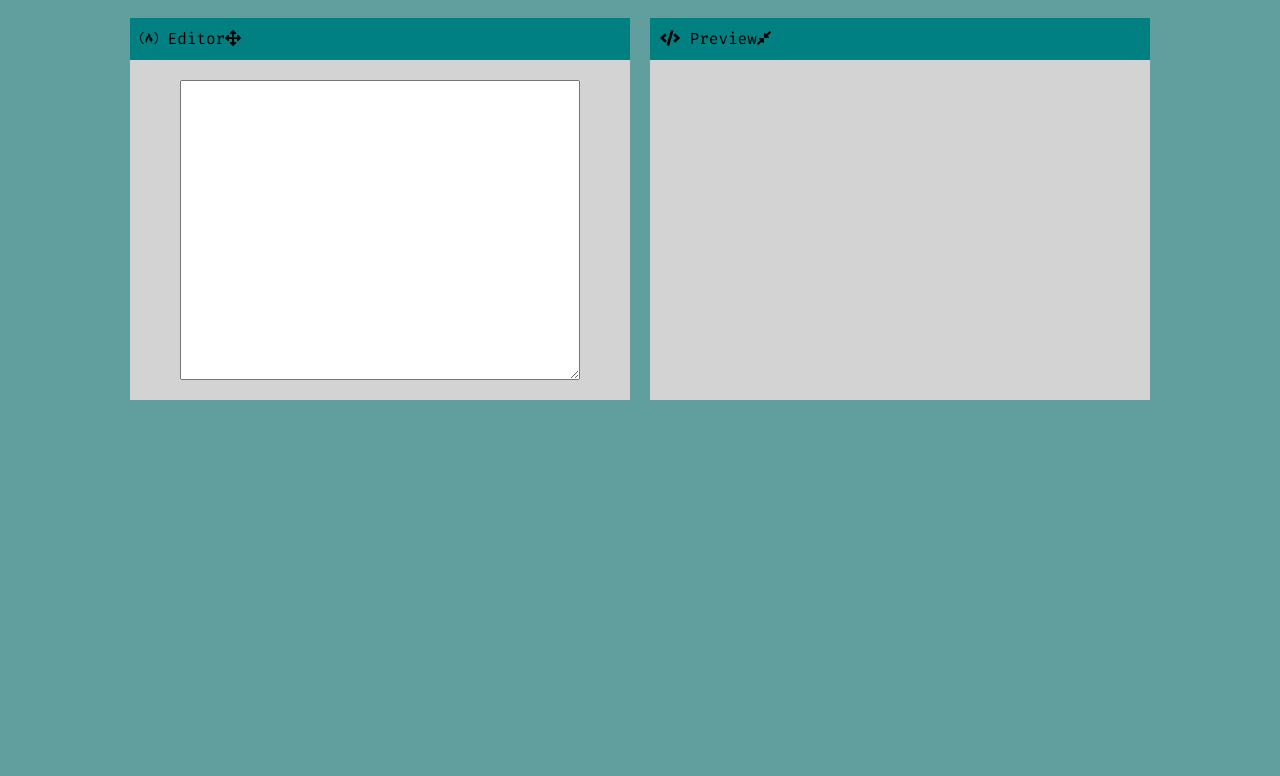
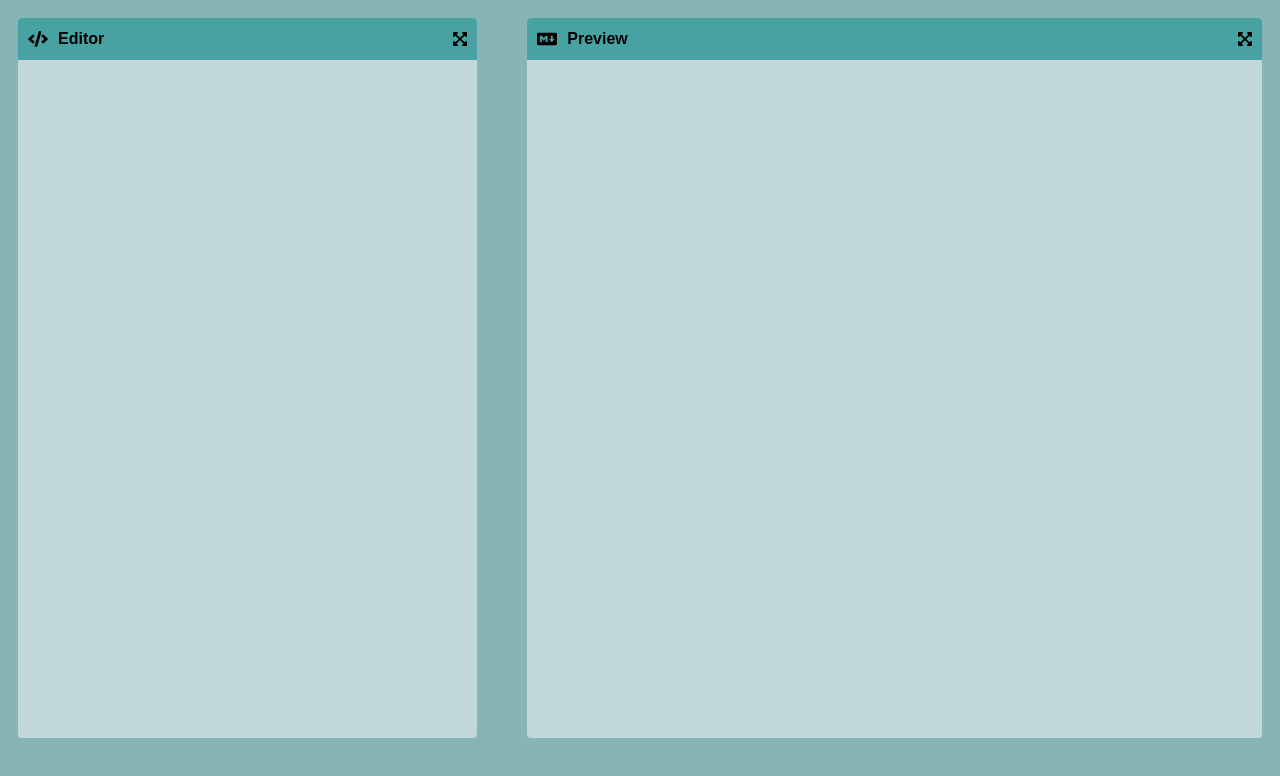
Before and after one commit to ccrsxx/markdown-previewer, a React (Create React App) app: page / in a window 1280 px wide. Shown: the top 776 px of the page. Built offline with nearby package versions, Linux system fonts and the light colour scheme.

Commit message:
finish tomorrow!

```diff
--- a/src/App.scss
+++ b/src/App.scss
@@ -1,36 +1,117 @@
 .App {
   display: flex;
   justify-content: center;
-  align-items: center;
+  transition: all 300ms ease-out;
 }
 
 .editor-wrapper {
-  display: flex;
-  flex-direction: column;
-  justify-content: center;
-  align-items: center;
-  background: lightgray;
+  overflow: auto;
+  background: var(--light-accent);
+  width: 50rem;
+  height: 90vh;
   margin: 1rem;
-  width: 50rem;
-}
+  border-radius: var(--border-radius);
 
-.toolbar {
-  width: 100%;
-  padding: 1rem;
-  background: teal;
-}
+  .toolbar {
+    display: flex;
+    align-items: center;
+    font-weight: bold;
+    padding: 1rem;
+    background: var(--dark-accent);
+    border-radius: inherit inherit 0 0;
 
-.editor {
-  width: 80%;
-  height: 30rem;
-  margin: 2rem;
-  outline: 0;
+    .main-icon {
+      margin-right: 1rem;
+    }
+
+    .toggle-icon {
+      cursor: pointer;
+      margin-left: auto;
+    }
+  }
+
+  .editor {
+    font-size: 1.8rem;
+    background: inherit;
+    resize: none;
+    border: 0;
+    outline: 0;
+    width: 100%;
+    height: 92%;
+    padding: 1rem;
+    border-radius: 0 0 inherit inherit;
+  }
 }
 
 .preview-wrapper {
   @extend .editor-wrapper;
+  width: 80rem;
+  margin-left: 4rem;
+
+  .preview {
+    padding: 0 1rem;
+
+    blockquote {
+      border-left: 3px solid #224b4b;
+      color: #224b4b;
+      padding-left: 5px;
+      margin-left: 25px;
+    }
+
+    p > code {
+      padding: 4px;
+      margin: 2px;
+      border-radius: var(--border-radius);
+    }
+
+    pre {
+      display: block;
+      background: whitesmoke;
+      margin: 1rem;
+      padding: 1rem;
+      border-radius: var(--border-radius);
+    }
+
+    code {
+      background: whitesmoke;
+      font-size: 1.4rem;
+      font-weight: 100;
+      font-weight: bold;
+      font-family: var(--main-font);
+    }
+
+    h1 {
+      margin-top: 0.5rem;
+      border-bottom: 2px solid var(--dark-accent);
+    }
+
+    h2 {
+      border-bottom: 1px solid var(--dark-accent);
+    }
+
+    table {
+      border-collapse: collapse;
+    }
+
+    td,
+    th {
+      border: 2px solid var(--dark-accent);
+      padding-left: 5px;
+      padding-right: 5px;
+    }
+
+    img {
+      display: block;
+      max-width: 80%;
+      margin: 2rem auto;
+    }
+  }
 }
 
-.preview {
-  @extend .editor;
+.maximized {
+  width: 80% !important;
 }
+
+.hide {
+  display: none;
+}
--- a/src/App.tsx
+++ b/src/App.tsx
@@ -2,11 +2,11 @@ import Prism from 'prismjs';
 import { Component } from 'react';
 import { marked } from 'marked';
 import { FontAwesomeIcon } from '@fortawesome/react-fontawesome';
-import { faFreeCodeCamp } from '@fortawesome/free-brands-svg-icons';
+import { faMarkdown } from '@fortawesome/free-brands-svg-icons';
 import {
   faCode,
-  faArrowsAlt,
-  faCompressAlt
+  faCompressAlt,
+  faExpandArrowsAlt
 } from '@fortawesome/free-solid-svg-icons';
 import './App.scss';
 
@@ -17,51 +17,93 @@ marked.setOptions({
   }
 });
 
+const renderer = new marked.Renderer();
+renderer.link = (href, title, text) =>
+  `<a target="_blank" href="${href}">${text}</a>`;
+
 interface AppProps {}
 
 interface AppStates {
-  input: string;
+  markdown: string;
+  editorMaximized: boolean;
+  previewMaximized: boolean;
 }
 
 class App extends Component<AppProps, AppStates> {
   constructor(props: AppProps) {
     super(props);
     this.state = {
-      input: ''
+      markdown: '',
+      editorMaximized: false,
+      previewMaximized: false
     };
     this.handleChange = this.handleChange.bind(this);
+    this.handleEditorMaximized = this.handleEditorMaximized.bind(this);
+    this.handlePreviewMaximized = this.handlePreviewMaximized.bind(this);
   }
 
   handleChange(event: { target: { value: string } }) {
     this.setState({
-      input: event.target.value
+      markdown: event.target.value
     });
   }
 
+  handleEditorMaximized() {
+    this.setState((state) => ({
+      editorMaximized: !state.editorMaximized
+    }));
+  }
+
+  handlePreviewMaximized() {
+    this.setState((state) => ({
+      previewMaximized: !state.previewMaximized
+    }));
+  }
+
   render() {
-    const markdown = marked(this.state.input);
+    const styles = this.state.editorMaximized
+      ? {
+          editor: 'editor-wrapper maximized',
+          preview: 'preview-wrapper hide',
+          toggleIcon: faCompressAlt
+        }
+      : this.state.previewMaximized
+      ? {
+          editor: 'editor-wrapper hide',
+          preview: 'preview-wrapper maximized',
+          toggleIcon: faCompressAlt
+        }
+      : {
+          editor: 'editor-wrapper',
+          preview: 'preview-wrapper',
+          toggleIcon: faExpandArrowsAlt
+        };
+
+    console.log(styles);
 
     return (
       <div className='App'>
-        <div className='editor-wrapper'>
-          <div className='toolbar'>
-            <FontAwesomeIcon icon={faFreeCodeCamp} /> Editor
-            <FontAwesomeIcon icon={faArrowsAlt} />
-          </div>
+        <div className={styles.editor}>
+          <Toolbar
+            mainIcon={faCode}
+            toggleIcon={styles.toggleIcon}
+            text='Editor'
+            onClick={this.handleEditorMaximized}
+          />
           <textarea
             id='editor'
             className='editor'
             onChange={this.handleChange}
           ></textarea>
         </div>
-        <div className='preview-wrapper'>
-          <div className='toolbar'>
-            <FontAwesomeIcon icon={faCode} /> Preview
-            <FontAwesomeIcon icon={faCompressAlt} />
-          </div>
-          <div id='preview' className='preview'>
-            {markdown}
-          </div>
+        <div className={styles.preview}>
+          <Toolbar
+            mainIcon={faMarkdown}
+            toggleIcon={styles.toggleIcon}
+            text='Preview'
+            onClick={this.handlePreviewMaximized}
+          />
+          <Preview markdown={this.state.markdown} />
         </div>
       </div>
     );
@@ -70,8 +112,23 @@ class App extends Component<AppProps, AppStates> {
 
 const Toolbar = (props: any) => (
   <div className='toolbar'>
-    <FontAwesomeIcon icon={props.icon} /> Editor
+    <FontAwesomeIcon icon={props.mainIcon} className='main-icon' /> {props.text}
+    <FontAwesomeIcon
+      icon={props.toggleIcon}
+      className='toggle-icon'
+      onClick={props.onClick}
+    />
   </div>
 );
 
+const Preview = (props: any) => (
+  <div
+    id='preview'
+    className='preview'
+    dangerouslySetInnerHTML={{
+      __html: marked(props.markdown, { renderer: renderer })
+    }}
+  ></div>
+);
+
 export default App;
--- a/src/index.scss
+++ b/src/index.scss
@@ -1,12 +1,14 @@
 $font-size: 10px;
 $main-font: 'Fira Code', sans-serif;
-$backgroundBase: #619e9e;
-$dark-accent: #224b4b;
-$light-accent: #2cda9d;
+$border-radius: 4px;
+$backgroundBase: hsl(180, 24%, 62%);
+$dark-accent: hsl(180, 38%, 46%);
+$light-accent: hsl(180, 24%, 80%);
 
 :root {
   --font-size: #{$font-size};
   --main-font: #{$main-font};
+  --border-radius: #{$border-radius};
   --background-base: #{$backgroundBase};
   --dark-accent: #{$dark-accent};
   --light-accent: #{$light-accent};
@@ -39,7 +41,6 @@ html {
 }
 
 body {
-  font: 1.6rem/1.4 var(--main-font);
+  font: 1.6rem/1.4 normal var(--main-font);
   background: var(--background-base);
-  min-height: 100vh;
 }
```
